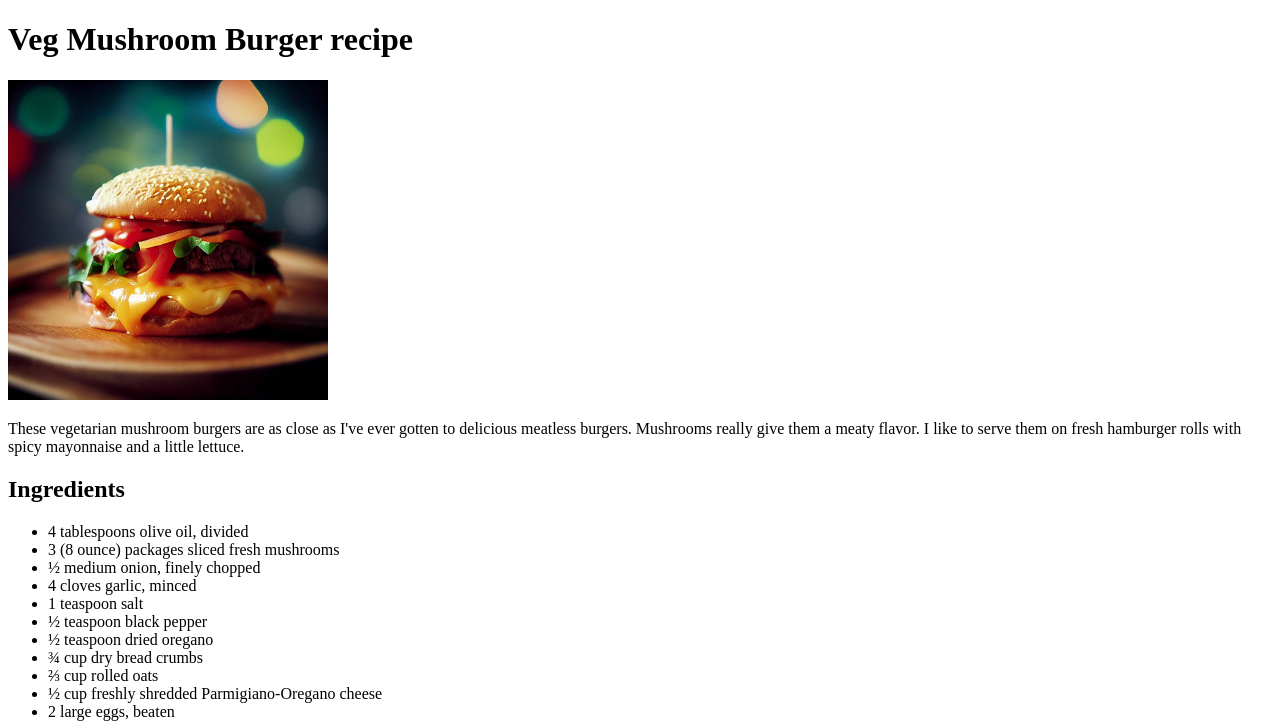
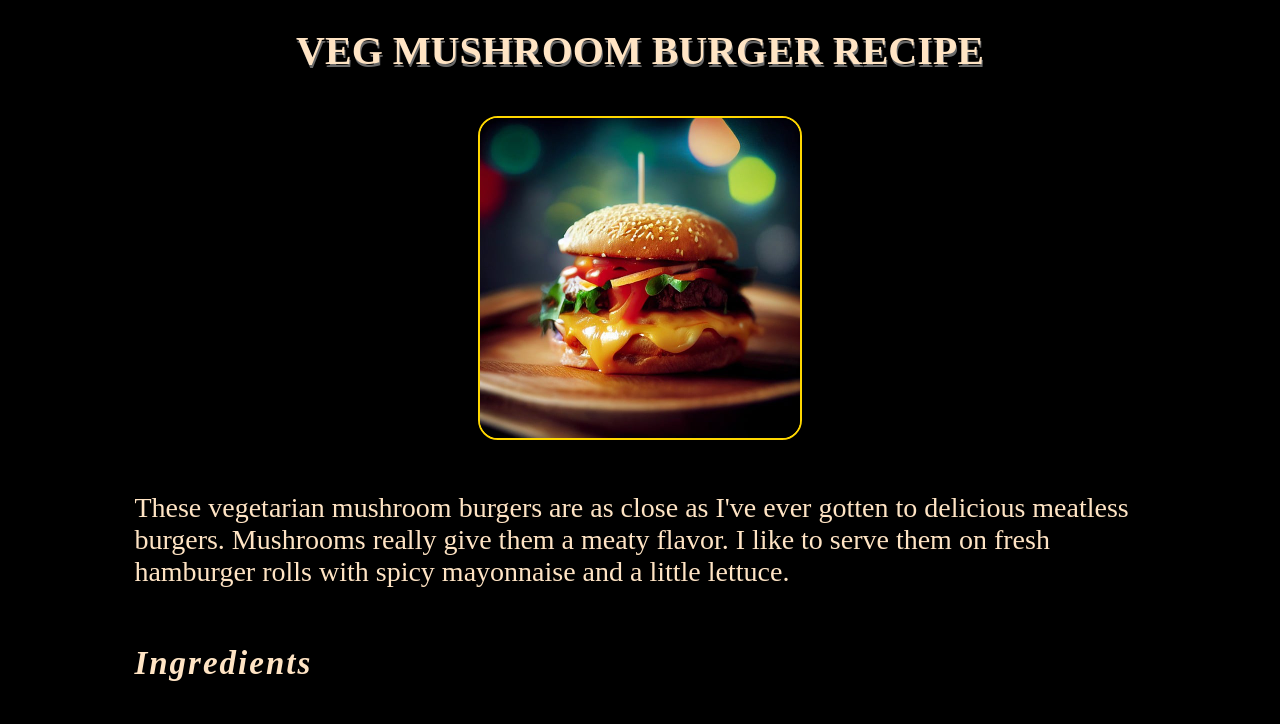
Before and after one commit to Dev-sid97/odin-projects, a plain HTML site: page 00-odin-recipes/recipes/burger.html in a window 1280 px wide. Shown: the top 724 px of the page. Drawn offline with Linux system fonts and the light colour scheme.

Commit message:
Commit title: Added Two CSS files Commit Description: Following Changes were made. 1. add recipe.css file 2. updated all html files inside recipes folder 3. updated selectors for recipes html files

```diff
--- /dev/null
+++ b/00-odin-recipes/css/recipes.css
@@ -0,0 +1,66 @@
+/*------All recipe pages css------*/
+
+* {
+  background-color: black;
+  color: bisque;
+}
+/* root element style */
+html {
+  font-size: 62.5%;
+}
+
+.recipe-name {
+  text-align: center;
+  font-size: 4rem;
+  text-transform: uppercase;
+  text-shadow: 1px 3px #6a6a6a;
+}
+
+.recipe-pic {
+  text-align: center;
+  margin: 2rem auto;
+  padding: 1.5rem;
+}
+
+.recipe-pic img {
+  border: 2px solid gold;
+  border-radius: 2rem;
+}
+
+.recipe-info,
+.recipe-details {
+  font-size: 2.8rem;
+  padding: 1.5rem;
+  width: 80%;
+  margin: 0px auto;
+}
+
+.recipe-info {
+  font-size: 2.8rem;
+}
+
+.recipe-details {
+  font-size: 2.2rem;
+}
+
+.ingredients,
+.instruction {
+  letter-spacing: 2px;
+  font-style: italic;
+}
+
+.recipe-details ul,
+.recipe-details ol {
+  line-height: 1.2cm;
+}
+
+.recipe-details ul li {
+  list-style-type: square;
+}
+
+.recipe-details ul li:nth-child(2n) {
+  color: burlywood;
+}
+.recipe-details ol li {
+  list-style-type: lower-latin;
+}
--- a/00-odin-recipes/css/style.css
+++ b/00-odin-recipes/css/style.css
@@ -73,3 +73,10 @@ html {
   padding: 0px 1.1rem;
   text-decoration: none;
 }
+
+/*------All recipe pages css------*/
+
+.recipe-name {
+  text-align: center;
+  font-size: 3.5rem;
+}
--- a/00-odin-recipes/recipes/burger.html
+++ b/00-odin-recipes/recipes/burger.html
@@ -4,6 +4,7 @@
     <meta charset="UTF-8" />
     <meta name="viewport" content="width=device-width, initial-scale=1.0" />
     <title>Veg Mushroom Burger</title>
+    <link rel="stylesheet" href="../css/recipes.css" />
   </head>
   <body>
     <h1 class="recipe-name">Veg Mushroom Burger recipe</h1>
@@ -21,7 +22,8 @@
       like to serve them on fresh hamburger rolls with spicy mayonnaise and a
       little lettuce.
     </p>
-    <h2 class="ingrediants">Ingredients</h2>
+    <div class="recipe-details">
+      <h2 class="ingredients">Ingredients</h2>
       <ul>
         <li>4 tablespoons olive oil, divided</li>
         <li>3 (8 ounce) packages sliced fresh mushrooms</li>
@@ -39,17 +41,17 @@
       <ol>
         <li>
           Heat 2 tablespoons oil in a large skillet over medium heat. Add
-        mushrooms, onion, garlic, salt, pepper, and oregano; cook and stir until
-        mushrooms have released their juices and the liquid has evaporated,
-        about 10 minutes. Remove from the heat.
+          mushrooms, onion, garlic, salt, pepper, and oregano; cook and stir
+          until mushrooms have released their juices and the liquid has
+          evaporated, about 10 minutes. Remove from the heat.
         </li>
         <li>Transfer mushrooms to a cutting board and clean the skillet.</li>
         <li>
-        Chop mushrooms into small chunks, then transfer to a large bowl. Mix in
-        bread crumbs and oats, and season with salt and pepper as needed. Stir
-        in Parmigiano-Reggiano cheese, then eggs; let stand until bread crumbs
-        have absorbed any excess liquid, about 15 minutes. Use moist hands to
-        form mixture, 1/4 cup at a time, into patties.
+          Chop mushrooms into small chunks, then transfer to a large bowl. Mix
+          in bread crumbs and oats, and season with salt and pepper as needed.
+          Stir in Parmigiano-Reggiano cheese, then eggs; let stand until bread
+          crumbs have absorbed any excess liquid, about 15 minutes. Use moist
+          hands to form mixture, 1/4 cup at a time, into patties.
         </li>
         <li>
           Heat remaining 2 tablespoons oil in the skillet over medium heat.
@@ -57,5 +59,6 @@
           through, 2 1/2 to 3 minutes per side.
         </li>
       </ol>
+    </div>
   </body>
 </html>
```
Also changed, not shown: 00-odin-recipes/recipes/espressoCake.html (+8 -4 lines), 00-odin-recipes/recipes/pasta.html (+6 -3 lines), 00-odin-recipes/recipes/pizza.html (+7 -3 lines). Lines whose indentation alone changed are shown as unchanged.
